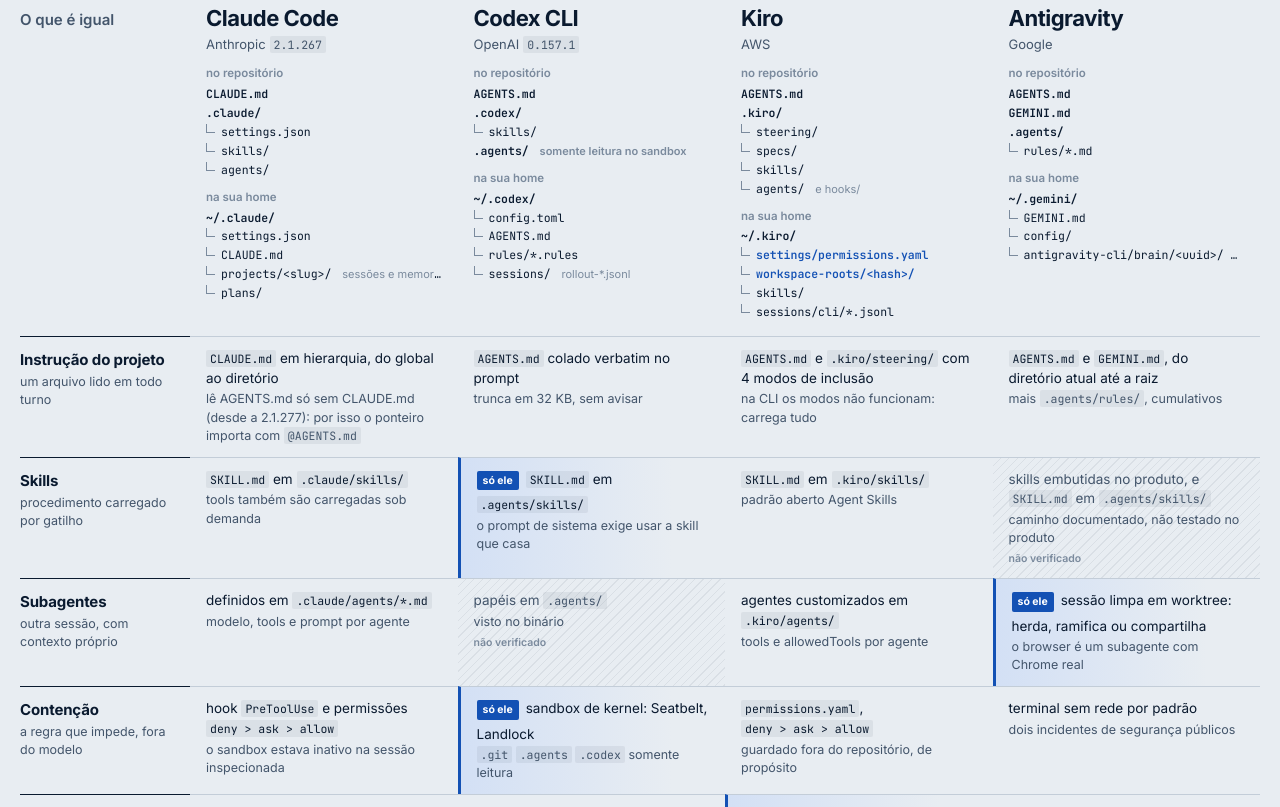
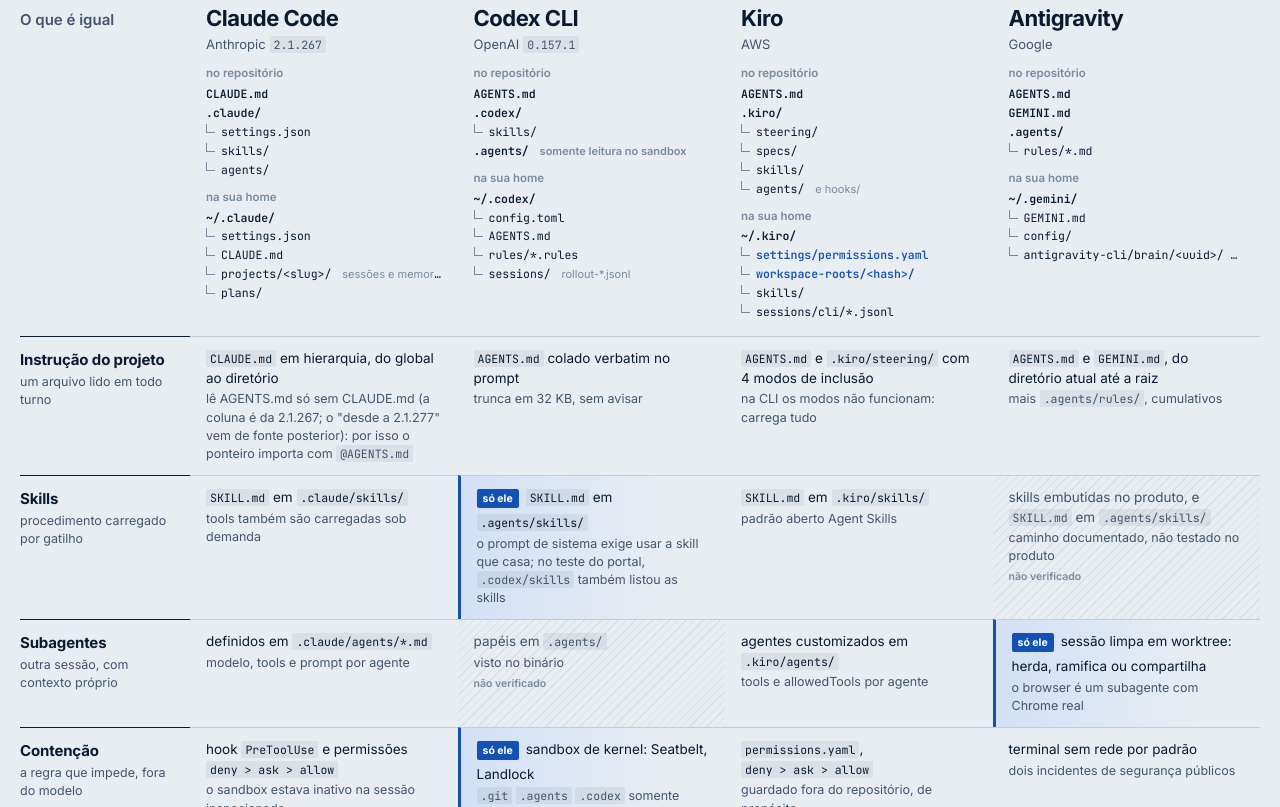
Before and after one commit to thisco/padroes-engenharia, a plain HTML site: page apresentacoes/harness-sdd/comparativo-harnesses.html in a window 1280 px wide. Shown: the part 467-1274 px from the top of the page. Drawn offline with Linux system fonts and the light colour scheme; files whose address does not match are found by name.

Commit message:
fix(conteudo): deck com capa do autor, hook com CLAUDE_PROJECT_DIR, notas de versão no comparativo e folga no slide 14
Tratamento dos achados da conferência registrado em verificacoes/apresentacao-harness-sdd.yaml.

```diff
--- a/apresentacoes/harness-sdd/comparativo-harnesses.html
+++ b/apresentacoes/harness-sdd/comparativo-harnesses.html
@@ -183,7 +183,7 @@ code{font-family:"JetBrains Mono",ui-monospace,Menlo,monospace;font-variant-liga
 
     <!-- 1 · instrução -->
     <div class="igual"><b>Instrução do projeto</b><span>um arquivo lido em todo turno</span></div>
-    <div class="c"><code>CLAUDE.md</code> em hierarquia, do global ao diretório<small>lê AGENTS.md só sem CLAUDE.md (desde a 2.1.277): por isso o ponteiro importa com <code>@AGENTS.md</code></small></div>
+    <div class="c"><code>CLAUDE.md</code> em hierarquia, do global ao diretório<small>lê AGENTS.md só sem CLAUDE.md (a coluna é da 2.1.267; o "desde a 2.1.277" vem de fonte posterior): por isso o ponteiro importa com <code>@AGENTS.md</code></small></div>
     <div class="c"><code>AGENTS.md</code> colado verbatim no prompt<small>trunca em 32 KB, sem avisar</small></div>
     <div class="c"><code>AGENTS.md</code> e <code>.kiro/steering/</code> com 4 modos de inclusão<small>na CLI os modos não funcionam: carrega tudo</small></div>
     <div class="c"><code>AGENTS.md</code> e <code>GEMINI.md</code>, do diretório atual até a raiz<small>mais <code>.agents/rules/</code>, cumulativos</small></div>
@@ -191,7 +191,7 @@ code{font-family:"JetBrains Mono",ui-monospace,Menlo,monospace;font-variant-liga
     <!-- 2 · skills -->
     <div class="igual"><b>Skills</b><span>procedimento carregado por gatilho</span></div>
     <div class="c"><code>SKILL.md</code> em <code>.claude/skills/</code><small>tools também são carregadas sob demanda</small></div>
-    <div class="c so"><code>SKILL.md</code> em <code>.agents/skills/</code><small>o prompt de sistema exige usar a skill que casa</small></div>
+    <div class="c so"><code>SKILL.md</code> em <code>.agents/skills/</code><small>o prompt de sistema exige usar a skill que casa; no teste do portal, <code>.codex/skills</code> também listou as skills</small></div>
     <div class="c"><code>SKILL.md</code> em <code>.kiro/skills/</code><small>padrão aberto Agent Skills</small></div>
     <div class="c nv">skills embutidas no produto, e <code>SKILL.md</code> em <code>.agents/skills/</code><small>caminho documentado, não testado no produto</small></div>
 
```
Also changed, not shown: apresentacoes/harness-sdd/index.html (+2 -2 lines), 2 other files.
